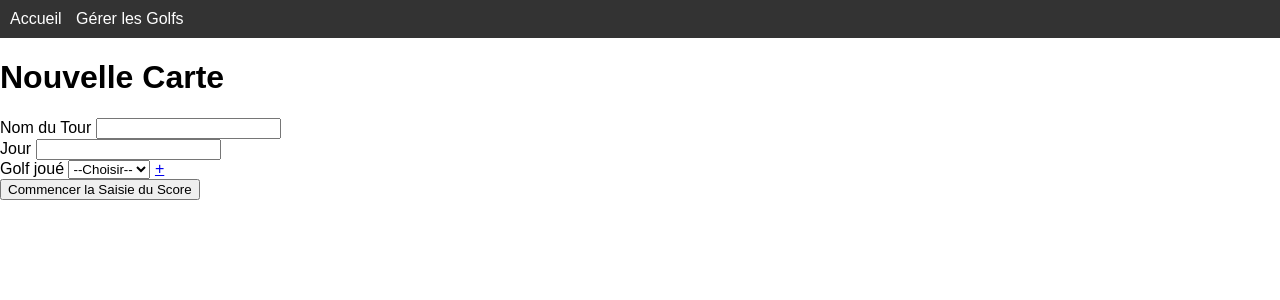
After one commit to djemartin/index_WHS, a Flask app: page /start_score in a window 1280 px wide. The commit adds this page. Shown: the top 300 px of the page. Run offline with Flask 3, Linux system fonts and the light colour scheme; data that the repository does not hold is empty.

Commit message:
Add quick start score feature

```diff
--- a/app.py
+++ b/app.py
@@ -16,6 +16,30 @@ golfs_table = db.table('golfs')
 def index():
     golfs = {g.doc_id: g for g in golfs_table.all()}
     return render_template('index.html', tours=tours_table.all(), golfs=golfs)
+
+@app.route('/start_score', methods=['GET', 'POST'])
+def start_score():
+    """Create a tour with default par data and go directly to score entry."""
+    if request.method == 'POST':
+        golf_id = request.form.get('golf', type=int)
+        name = request.form.get('name')
+        jour = request.form.get('jour', type=int)
+        golf = golfs_table.get(doc_id=golf_id)
+        if golf:
+            pars = golf.get('pars', [4] * 18)
+            tour = {
+                'name': name,
+                'jour': jour,
+                'golf_id': golf_id,
+                'par': golf.get('par'),
+                'slope': golf.get('slope'),
+                'sss': golf.get('sss'),
+                'pars': pars,
+            }
+            tour_id = tours_table.insert(tour)
+            return redirect(url_for('add_score', tour_id=tour_id))
+    golfs = golfs_table.all()
+    return render_template('start_score.html', golfs=golfs)
 
 @app.route('/golf', methods=['GET', 'POST'])
 def manage_golf():
--- a/templates/index.html
+++ b/templates/index.html
@@ -9,6 +9,7 @@
 <header>
     <nav>
         <a href="/add_tour">Ajouter un Tour</a>
+        <a href="/start_score">Nouvelle Carte</a>
         <a href="/golf">Gérer les Golfs</a>
     </nav>
 </header>
--- /dev/null
+++ b/templates/start_score.html
@@ -0,0 +1,33 @@
+<!DOCTYPE html>
+<html lang="fr">
+<head>
+    <meta charset="UTF-8">
+    <title>Nouvelle Carte</title>
+    <link rel="stylesheet" href="/static/styles.css">
+</head>
+<body>
+<header>
+    <nav>
+        <a href="/">Accueil</a>
+        <a href="/golf">Gérer les Golfs</a>
+    </nav>
+</header>
+<main>
+    <h1>Nouvelle Carte</h1>
+    <form method="post">
+        <label>Nom du Tour <input type="text" name="name" required></label><br>
+        <label>Jour <input type="number" name="jour" step="1" required></label><br>
+        <label>Golf joué
+            <select name="golf" required>
+                <option value="">--Choisir--</option>
+                {% for g in golfs %}
+                <option value="{{ g.doc_id }}">{{ g.name }}</option>
+                {% endfor %}
+            </select>
+            <a href="/golf">+</a>
+        </label><br>
+        <button type="submit">Commencer la Saisie du Score</button>
+    </form>
+</main>
+</body>
+</html>
```
Also changed, not shown: README.md.
